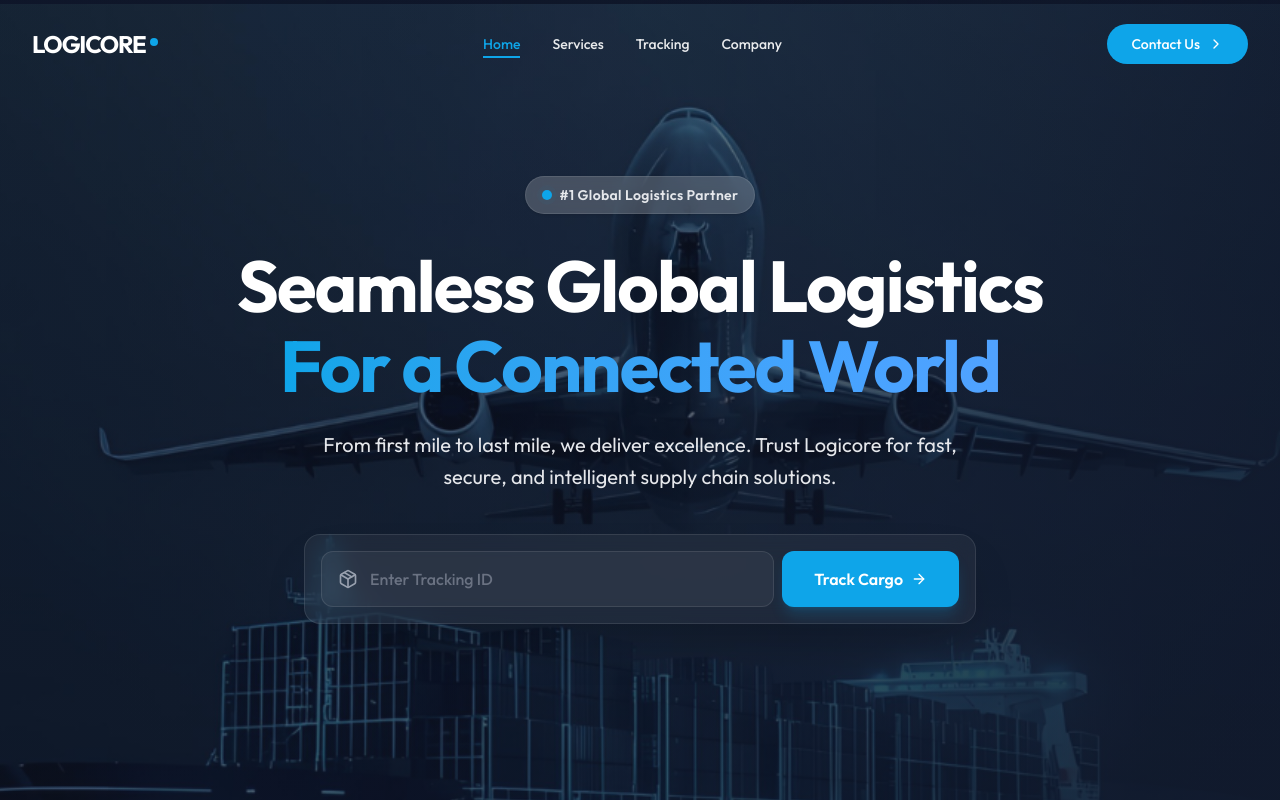
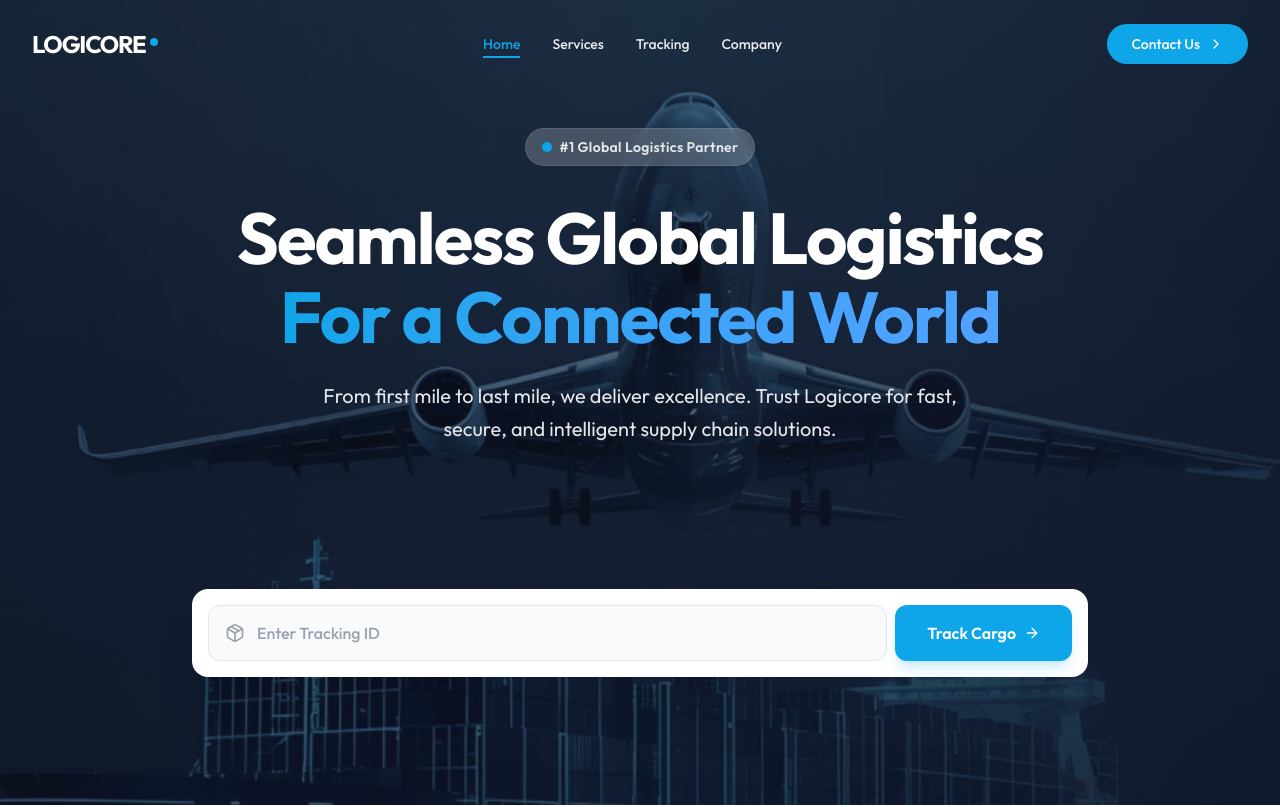
Before and after one commit to FosterSOAsare/logicore, a Next.js app: page / in a window 1280 px wide. Shown: the top 807 px of the page. Built offline with nearby package versions, Linux system fonts and the light colour scheme.

Commit message:
feat: add homepage hero section with interactive cargo tracking UI.

```diff
--- a/features/homepage/ui/hero.tsx
+++ b/features/homepage/ui/hero.tsx
@@ -22,18 +22,18 @@ export default function Hero() {
   };
 
   return (
-    <section className="relative min-h-[100vh] flex items-center justify-center py-20 overflow-hidden bg-primary">
+    <section className="relative min-h-[100vh] flex items-center justify-center py-32 overflow-hidden bg-primary">
       {/* Background Image */}
       <div className="absolute inset-0 z-0">
         <Image
           src="/hero-image.png"
           alt="Global Logistics Network"
           fill
-          className="object-cover object-[center_20%] scale-125 mt-26 mix-blend-overlay"
+          className="object-cover object-[center_20%] scale-130 mt-26 mix-blend-overlay"
           priority
         />
         <div className="absolute inset-0 bg-gradient-to-r from-primary/30 via-primary/40 to-primary/80" />
-        <div className="absolute inset-0 bg-gradient-to-t from-primary/50 via-primary/40 to-primary/20" />
+        <div className="absolute inset-0 bg-gradient-to-t from-primary/50 via-primary/35 to-primary/10" />
       </div>
 
       <div className="w-full max-w-7xl mx-auto px-6 lg:px-8  relative z-10">
@@ -80,13 +80,13 @@ export default function Hero() {
 
           {/* Tracking Widget */}
           <motion.div
-            initial={{ opacity: 0, y: 20 }}
-            animate={{ opacity: 1, y: 0 }}
-            transition={{ duration: 0.5, delay: 0.3 }}
-            className="bg-white/5 backdrop-blur-md p-2 rounded-2xl shadow-2xl shadow-black/20 max-w-2xl mx-auto border border-white/10"
+            initial={{ opacity: 0, scale: 0.9 }}
+            animate={{ opacity: 1, scale: 1 }}
+            transition={{ duration: 0.5, delay: 0.3, type: "spring" }}
+            className="bg-white p-2 rounded-2xl shadow-2xl shadow-black/10 mt-36 max-w-4xl mx-auto"
           >
             <div className="flex flex-col sm:flex-row items-center p-2 gap-2">
-              <div className="flex-1 flex items-center px-4 h-14 bg-white/5 rounded-xl w-full border border-white/10 focus-within:border-secondary/50 focus-within:bg-white/10 transition-all">
+              <div className="flex-1 flex items-center px-4 h-14 bg-gray-50 rounded-xl w-full border border-gray-200 focus-within:border-secondary focus-within:bg-white transition-all">
                 <Package className="text-gray-400 w-5 h-5 mr-3" />
                 <input
                   type="text"
@@ -94,7 +94,7 @@ export default function Hero() {
                   onChange={(e) => setTrackingId(e.target.value)}
                   onKeyDown={(e) => e.key === "Enter" && handleTrack()}
                   placeholder="Enter Tracking ID"
-                  className="flex-1 bg-transparent border-none outline-none text-white placeholder:text-gray-500 font-medium"
+                  className="flex-1 bg-transparent border-none outline-none text-gray-900 placeholder:text-gray-400 font-medium"
                   disabled={isLoading}
                 />
               </div>
```
